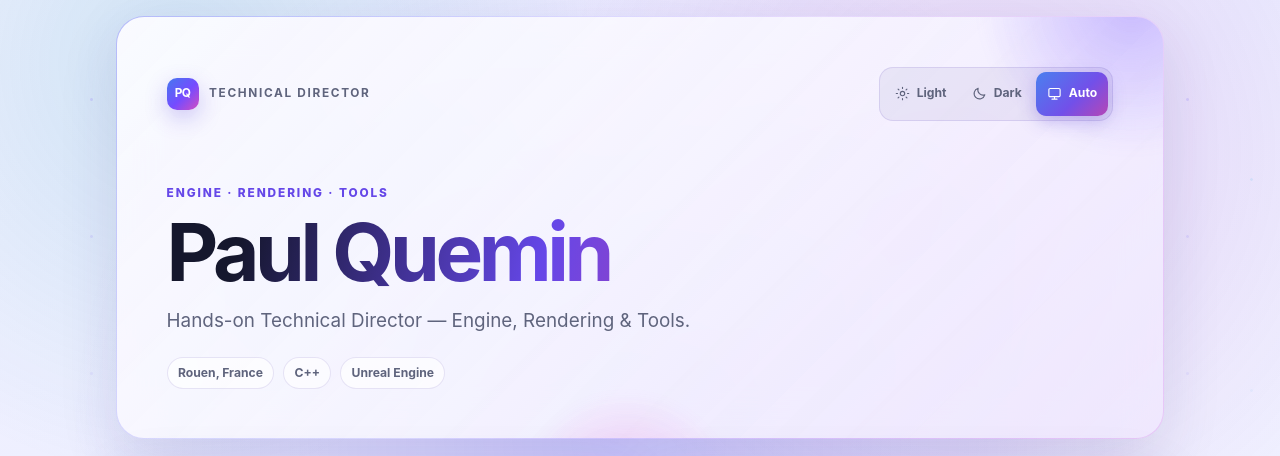
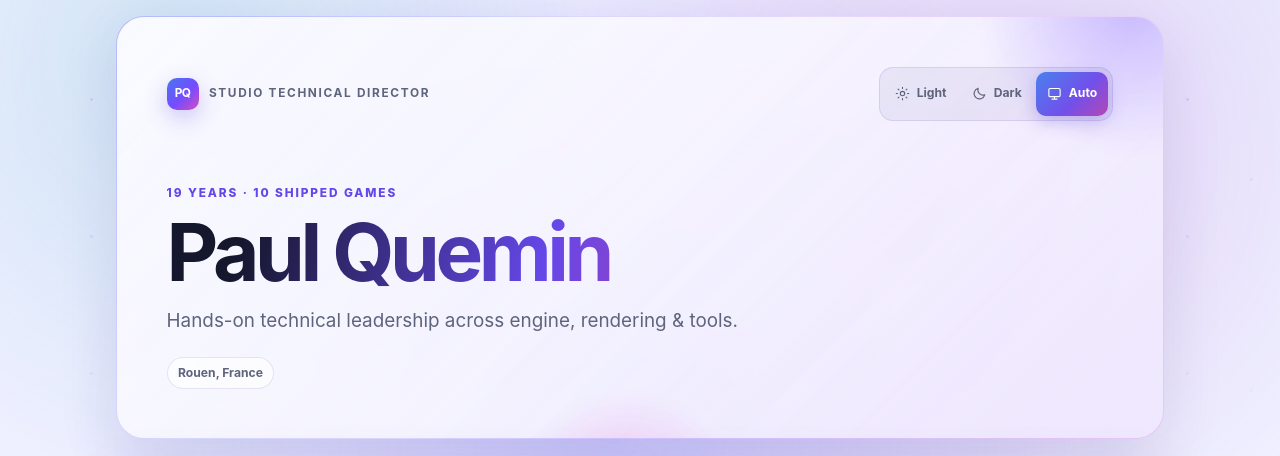
Before and after one commit to poppolopoppo/resume-links, a plain HTML site: page index.html in a window 1280 px wide. Shown: the top 456 px of the page. Drawn offline with Linux system fonts and the light colour scheme.

Commit message:
Refresh portfolio headline

```diff
--- a/index.html
+++ b/index.html
@@ -710,7 +710,7 @@
   <main class="shell">
     <header class="hero">
       <div class="hero-top">
-        <div class="signature"><span class="signature-mark">PQ</span><span>Technical Director</span></div>
+        <div class="signature"><span class="signature-mark">PQ</span><span>Studio Technical Director</span></div>
         <div class="theme-switch" role="group" aria-label="Color theme">
           <button class="theme-button" type="button" data-theme="light" aria-pressed="false" title="Use light theme">
             <svg viewBox="0 0 24 24" aria-hidden="true"><circle cx="12" cy="12" r="3.5"/><path d="M12 2v2M12 20v2M4.9 4.9l1.4 1.4M17.7 17.7l1.4 1.4M2 12h2M20 12h2M4.9 19.1l1.4-1.4M17.7 6.3l1.4-1.4"/></svg><span>Light</span>
@@ -724,10 +724,10 @@
         </div>
       </div>
       <div class="hero-copy">
-        <p class="eyebrow">Engine · Rendering · Tools</p>
+        <p class="eyebrow">19 years · 10 shipped games</p>
         <h1>Paul Quemin</h1>
-        <p class="hero-lead">Hands-on Technical Director — Engine, Rendering &amp; Tools.</p>
-        <div class="hero-meta"><span>Rouen, France</span><span>C++</span><span>Unreal Engine</span></div>
+        <p class="hero-lead">Hands-on technical leadership across engine, rendering &amp; tools.</p>
+        <div class="hero-meta"><span>Rouen, France</span></div>
       </div>
     </header>
 
```
